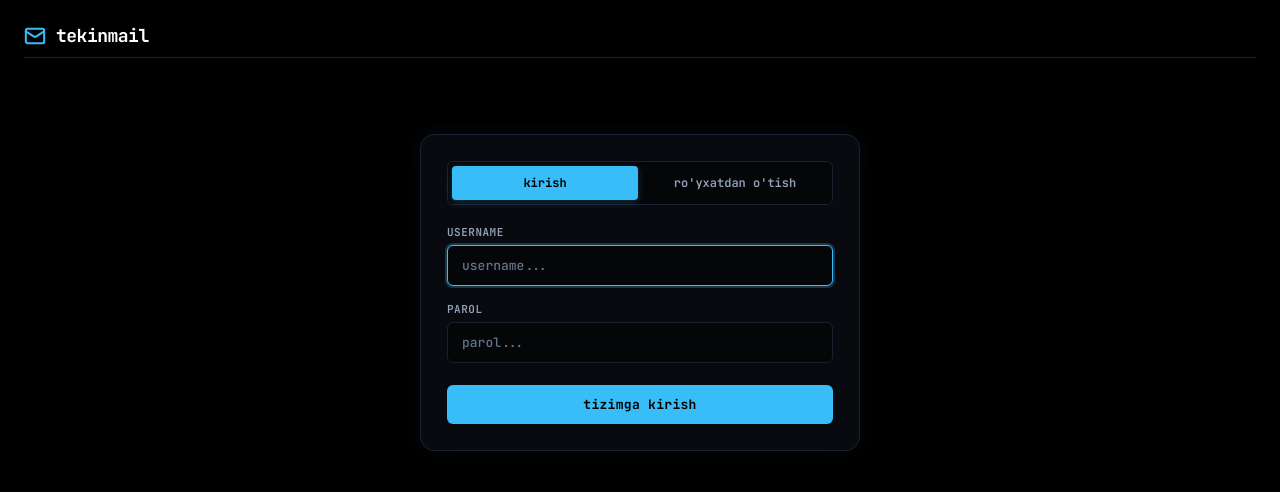
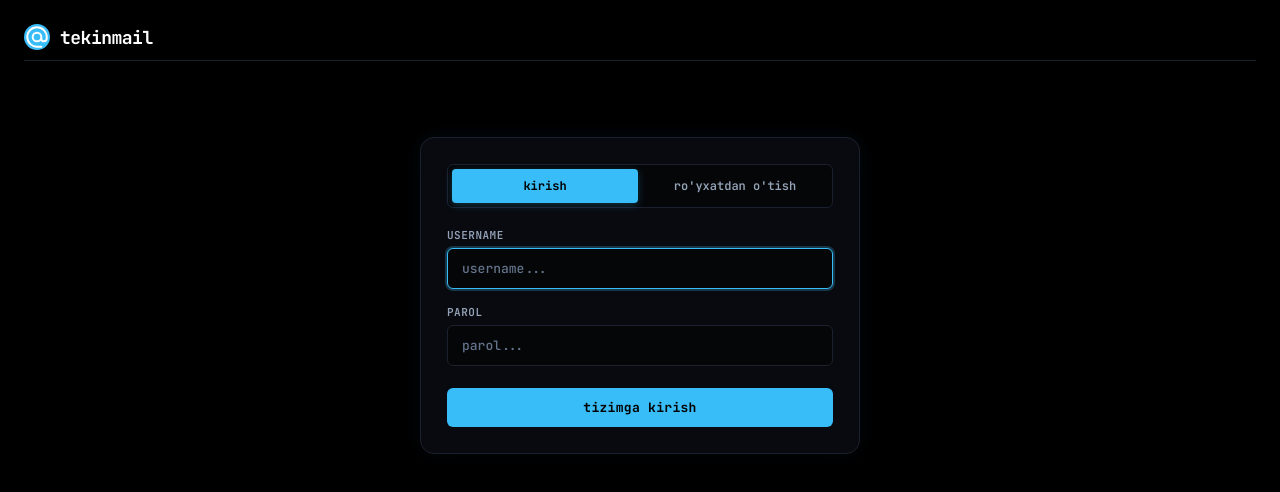
Before and after one commit to mrdevs2011/TekinMail, a website: page public/index.html in a window 1280 px wide. Drawn offline with Linux system fonts and the light colour scheme.

Commit message:
feat: update favicon and top nav brand logo with sky-blue @ icon

```diff
--- a/public/index.html
+++ b/public/index.html
@@ -15,9 +15,13 @@
     <!-- TOP HEADER -->
     <header class="top-nav">
       <div class="nav-brand">
-        <svg width="22" height="22" viewBox="0 0 24 24" fill="none" stroke="#38BDF8" stroke-width="2.2" stroke-linecap="round" stroke-linejoin="round">
-          <rect width="20" height="16" x="2" y="4" rx="2"/>
-          <path d="m22 7-8.97 5.7a1.94 1.94 0 0 1-2.06 0L2 7"/>
+        <svg width="26" height="26" viewBox="0 0 24 24" fill="none" xmlns="http://www.w3.org/2000/svg">
+          <circle cx="12" cy="12" r="12" fill="#38BDF8"/>
+          <path d="M16 12C16 14.2091 14.2091 16 12 16C9.79086 16 8 14.2091 8 12C8 9.79086 9.79086 8 12 8C14.2091 8 16 9.79086 16 12ZM16 12V13.5C16 14.8807 17.1193 16 18.5 16V16C19.8807 16 21 14.8807 21 13.5V12C21 7.02944 16.9706 3 12 3C7.02944 3 3 7.02944 3 12C3 16.9706 7.02944 21 12 21H16"
+                stroke="#FFFFFF"
+                stroke-width="1.8"
+                stroke-linecap="round"
+                stroke-linejoin="round"/>
         </svg>
         <span class="nav-brand-title">tekinmail</span>
       </div>
```
Also changed, not shown: public/favicon.svg.
